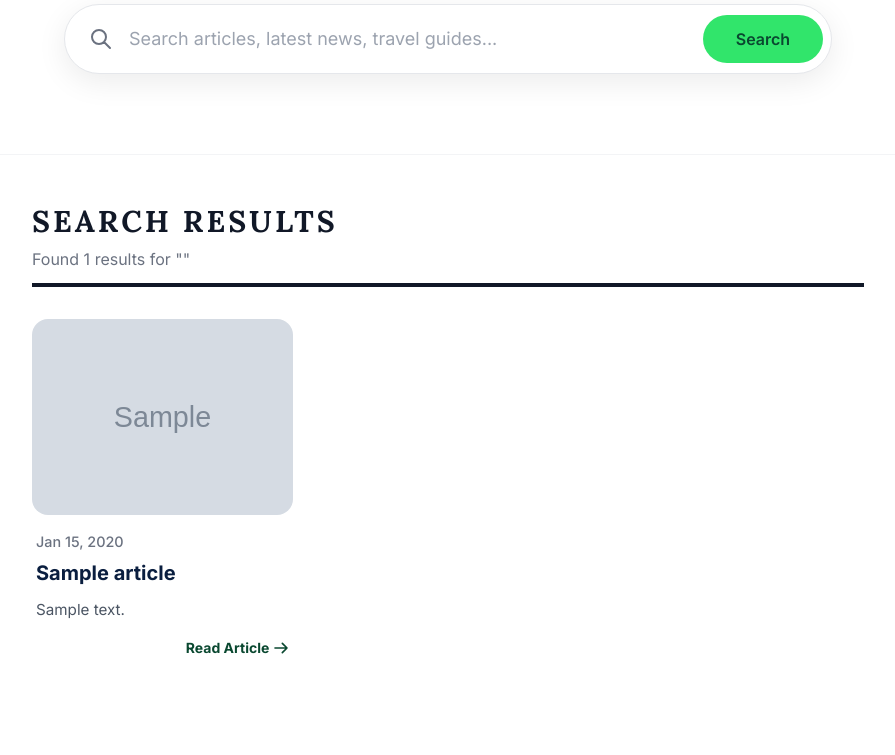
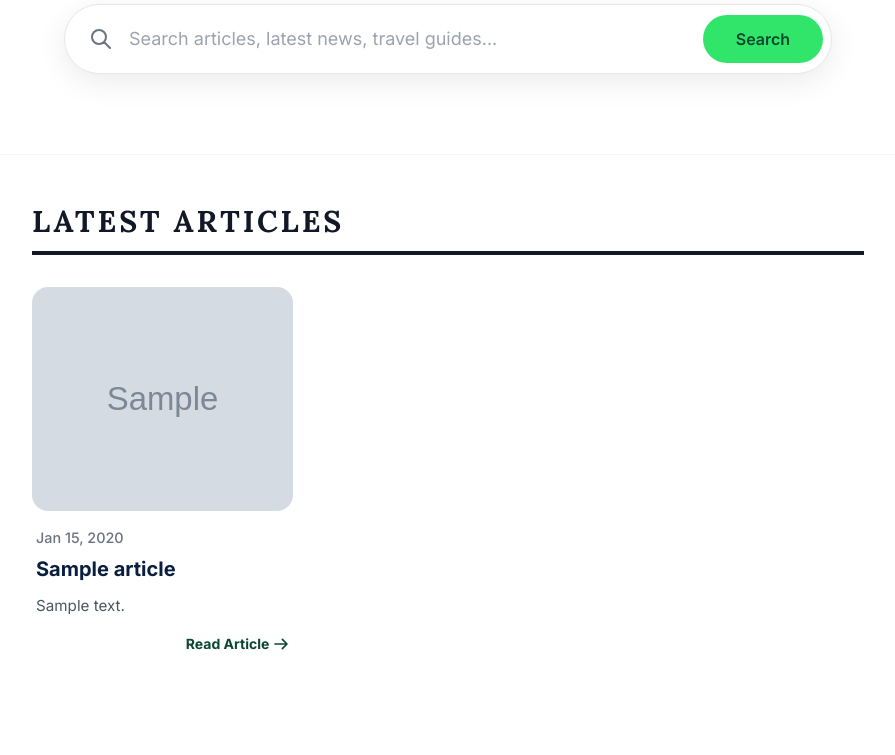
Before and after one commit to kimvantoan/rabedo, a Laravel app: template laravel-version/resources/views/home.blade.php in a window 1280 px wide. Shown: the part 277-1032 px from the top of the page, without its empty margins (192-1087 px from the left). Run offline with Laravel 12, Linux system fonts and the light colour scheme; the template is opened without the code that fills it: most values are stand-ins (such as "Sample title", 1, 10 or a date in 2020); grey boxes marked "Sample" are stand-in pictures; some libraries are stand-ins or nearby versions.

Commit message:
feat: create home page view with search functionality and article listing

```diff
--- a/laravel-version/resources/views/home.blade.php
+++ b/laravel-version/resources/views/home.blade.php
@@ -50,8 +50,8 @@
             @foreach($articles as $article)
             <article class="group relative flex flex-col bg-white border-0 transition-colors cursor-pointer">
                 @if($article->thumbnail)
-                    <div class="relative w-full aspect-[4/3] sm:aspect-[16/10] mb-4">
-                        <img src="{{ asset($article->thumbnail) }}" alt="{{ $article->title }}" class="object-cover w-full h-full rounded-2xl" loading="lazy">
+                    <div class="relative w-full h-48 sm:h-56 mb-4 rounded-2xl overflow-hidden shrink-0">
+                        <img src="{{ asset($article->thumbnail) }}" alt="{{ $article->title }}" class="object-cover w-full h-full" loading="lazy">
                     </div>
                 @endif
                 <div class="flex flex-col flex-1 px-1">
```
